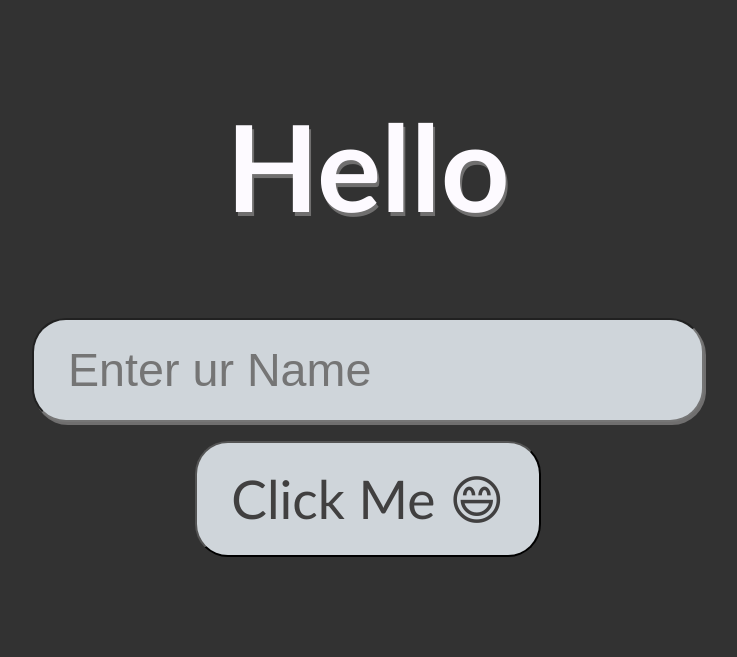
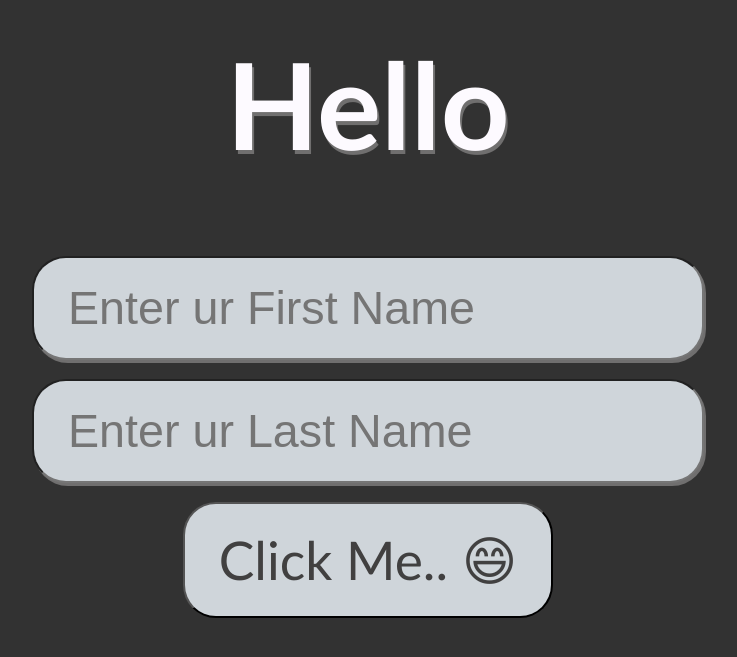
Before and after one commit to pranavbharadwaj007/React-Practise, a React (Create React App) app: page / in a window 1280 px wide. Shown: the part 115-772 px from the top of the page, without its empty margins (272-1009 px from the left). Built offline with nearby package versions, Linux system fonts and the light colour scheme.

Commit message:
Added multi form and login forms

```diff
--- a/src/App.js
+++ b/src/App.js
@@ -5,26 +5,39 @@ import Sdata from './Sdata';
 let count=1;
 
 
-
-
-
-
 const App=()=>{
     const[name,setName]=useState('');
+    const[lame,setLame]=useState('');
     const[fullname,setFullName]=useState();
+    const[lastname,setLastName]=useState();
+
     const inputEvent=(event)=>{
 console.log(event.target.value);
 setName(event.target.value);
     }
-    const ons=()=>{
+    const inputEvento=(event)=>{
+setLame(event.target.value);
+    }
+    const ons=(event)=>{
+        event.preventDefault();
 setFullName(name);
+setLastName(lame);
     }
 
     return(
         <>
-    <h1> Hello {fullname} </h1>
-    <input  type='text' placeholder='Enter ur Name' onChange={inputEvent} value={name}  />
-    <button onClick={ons}>Click Me 😄</button>
+        <div className="main_div">
+<form onSubmit={ons}>
+<div>
+
+    <h1> Hello {fullname} {lastname} </h1>
+    <input  type='text' placeholder='Enter ur First Name' onChange={inputEvent} value={name}  />
+    <input  type='text' placeholder='Enter ur Last Name' onChange={inputEvento} value={lame}  />
+
+    <button  type="submit">Click Me.. 😄</button>
+</div>
+</form>
+        </div>
         </>
     );
 
```
